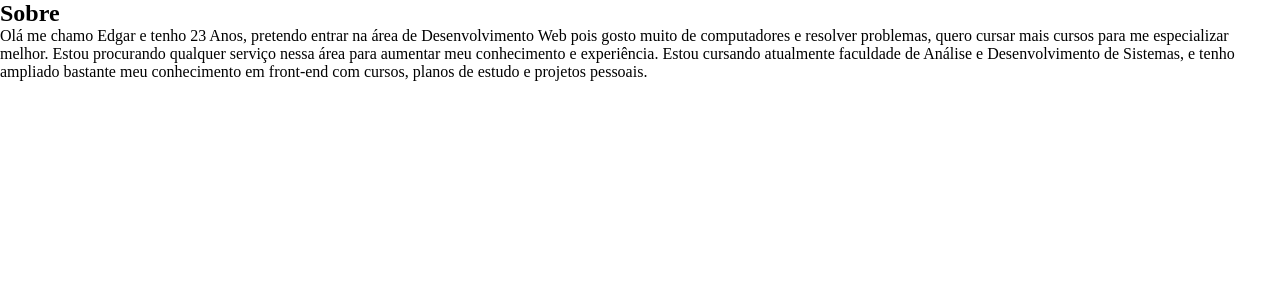
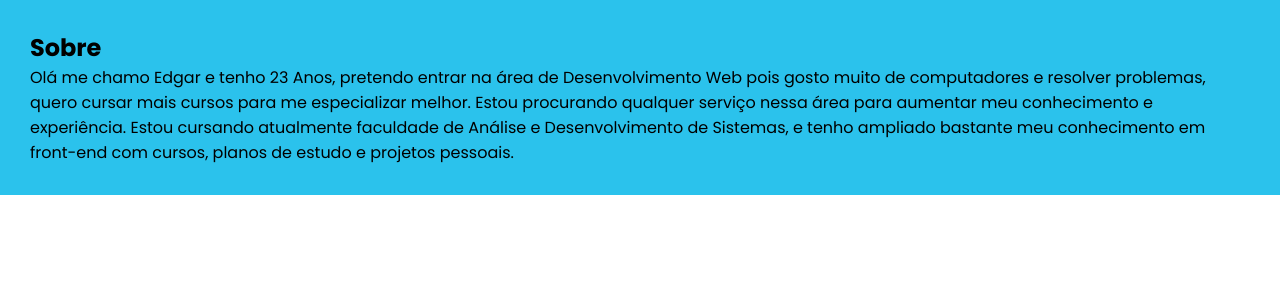
Before and after one commit to edgarfb17/Meu-Portifolio, a Next.js app: page /componentes/Sobre in a window 1280 px wide. Shown: the top 300 px of the page. Built offline with nearby package versions, Linux system fonts and the light colour scheme.

Commit message:
terceiro commit

```diff
--- a/src/app/componentes/Sobre/page.jsx
+++ b/src/app/componentes/Sobre/page.jsx
@@ -4,7 +4,7 @@ import Image from "next/image"
 export default function Sobre(){
     return(
         <div id={styles.section_sobre}>
-           <div id={styles.container_sobre}>
+           <div id={styles.container_txt}>
                 <h2>Sobre</h2>
                 <p>
                     Olá me chamo Edgar e tenho 23 Anos, pretendo entrar
--- a/src/app/componentes/Sobre/sobre.module.css
+++ b/src/app/componentes/Sobre/sobre.module.css
@@ -0,0 +1,13 @@
+#section_sobre{
+    background-color: #2bc2ec;
+    display: flex;
+    justify-content: space-between;
+    padding: 30px;
+    gap: 50px
+}
+
+#container_txt{
+    display: flex;
+    flex-direction: column;
+    justify-content: space-between;
+}
--- a/src/app/globals.css
+++ b/src/app/globals.css
@@ -1,7 +1,7 @@
 @import url('https://fonts.googleapis.com/css2?family=Poppins:ital,wght@0,100;0,200;0,300;0,400;0,500;0,600;0,700;0,800;0,900;1,100;1,200;1,300;1,400;1,500;1,600;1,700;1,800;1,900&display=swap');
 
 *{
-  font-family: 'Poppins' sans-serif;
+  font-family: 'Poppins', sans-serif;
   margin: 0;
   padding: 0;
 }
```
Also changed, not shown: src/app/page.js (+5 -3 lines), src/app/page.module.css (+55 -0 lines).
